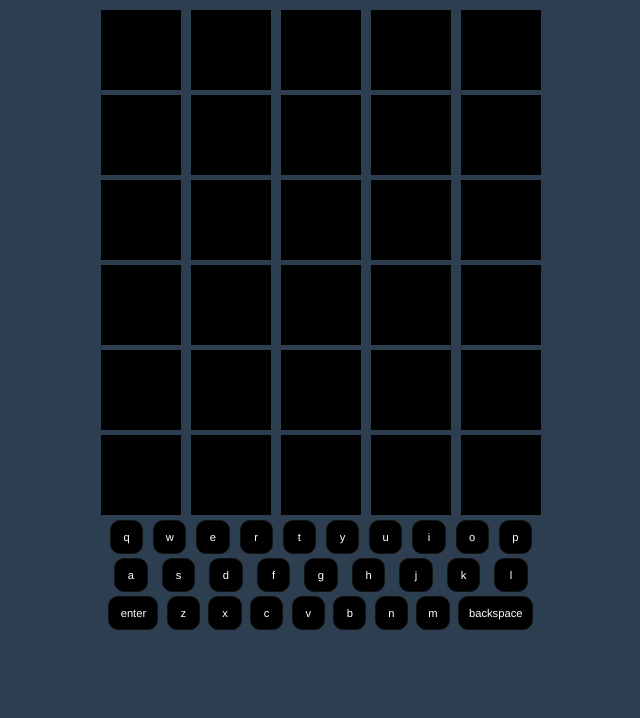
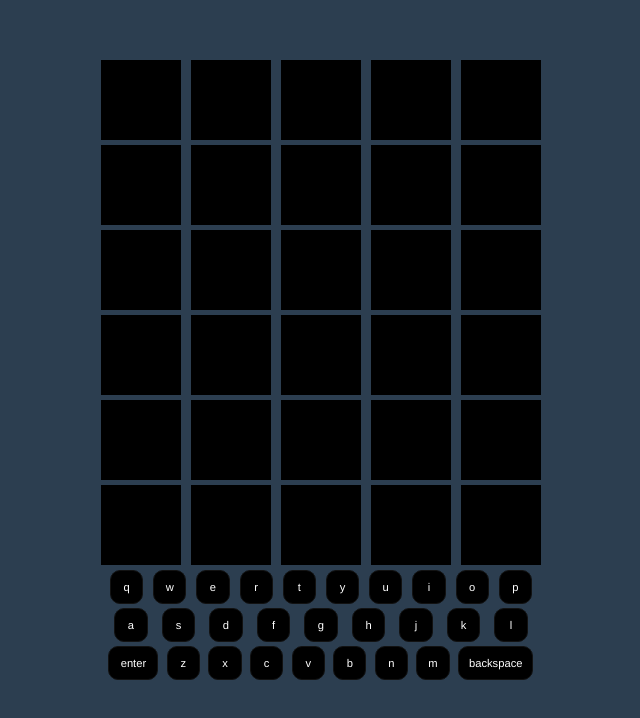
Before and after one commit to lernest/wordle, a Vue app: page / in a window 1280 px wide. Shown: the top 718 px of the page, without its empty margins (319-959 px from the left). Built offline with nearby package versions, Linux system fonts and the light colour scheme.

Commit message:
media query for top margin

```diff
--- a/src/App.vue
+++ b/src/App.vue
@@ -154,8 +154,14 @@ export default {
   -moz-osx-font-smoothing: grayscale;
   text-align: center;
   color: #2c3e50;
-  margin-top: 10px;
+  margin-top: 60px;
   width: 100%;
+}
+
+@media (max-width: 600px) {
+  #app{
+    margin-top: 10px;
+  }
 }
 
 *{
```
